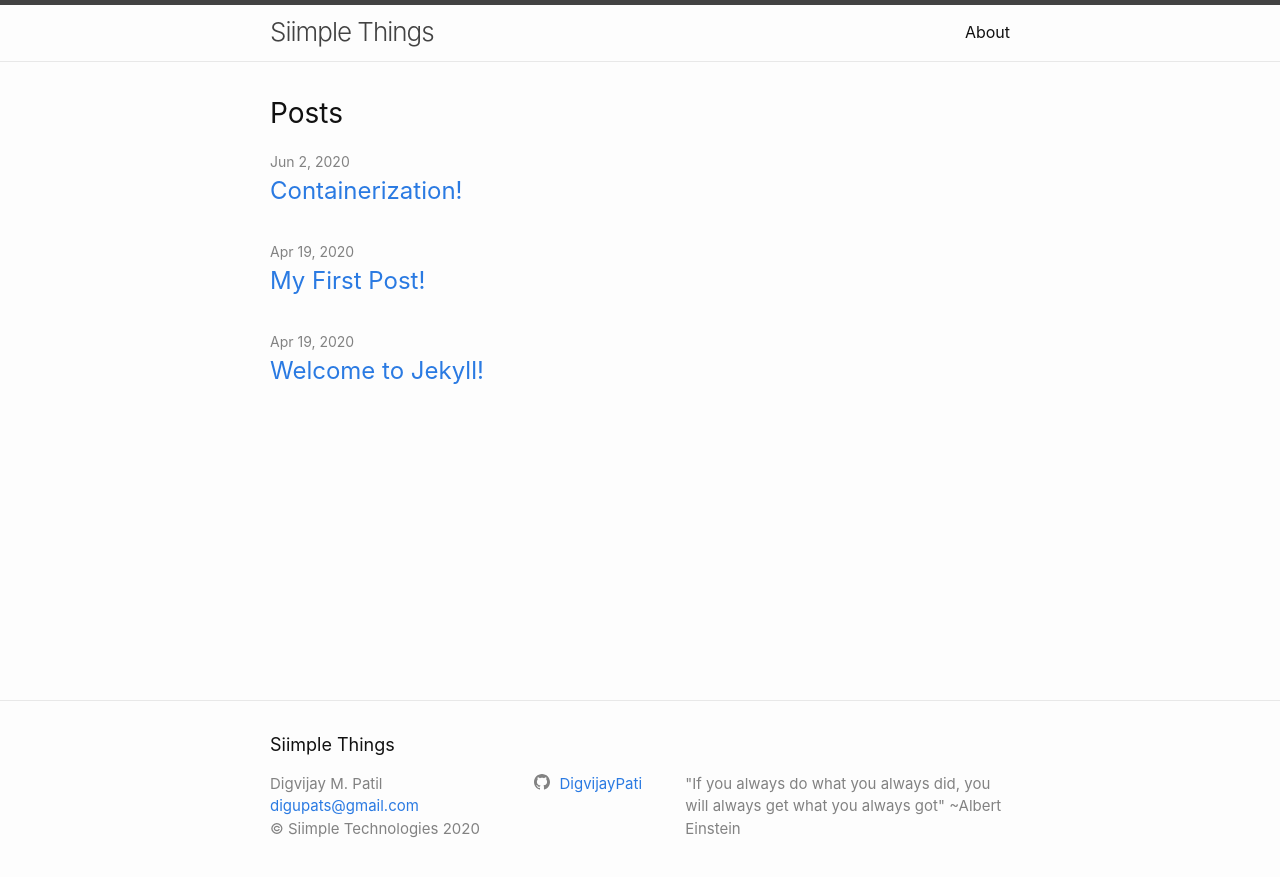
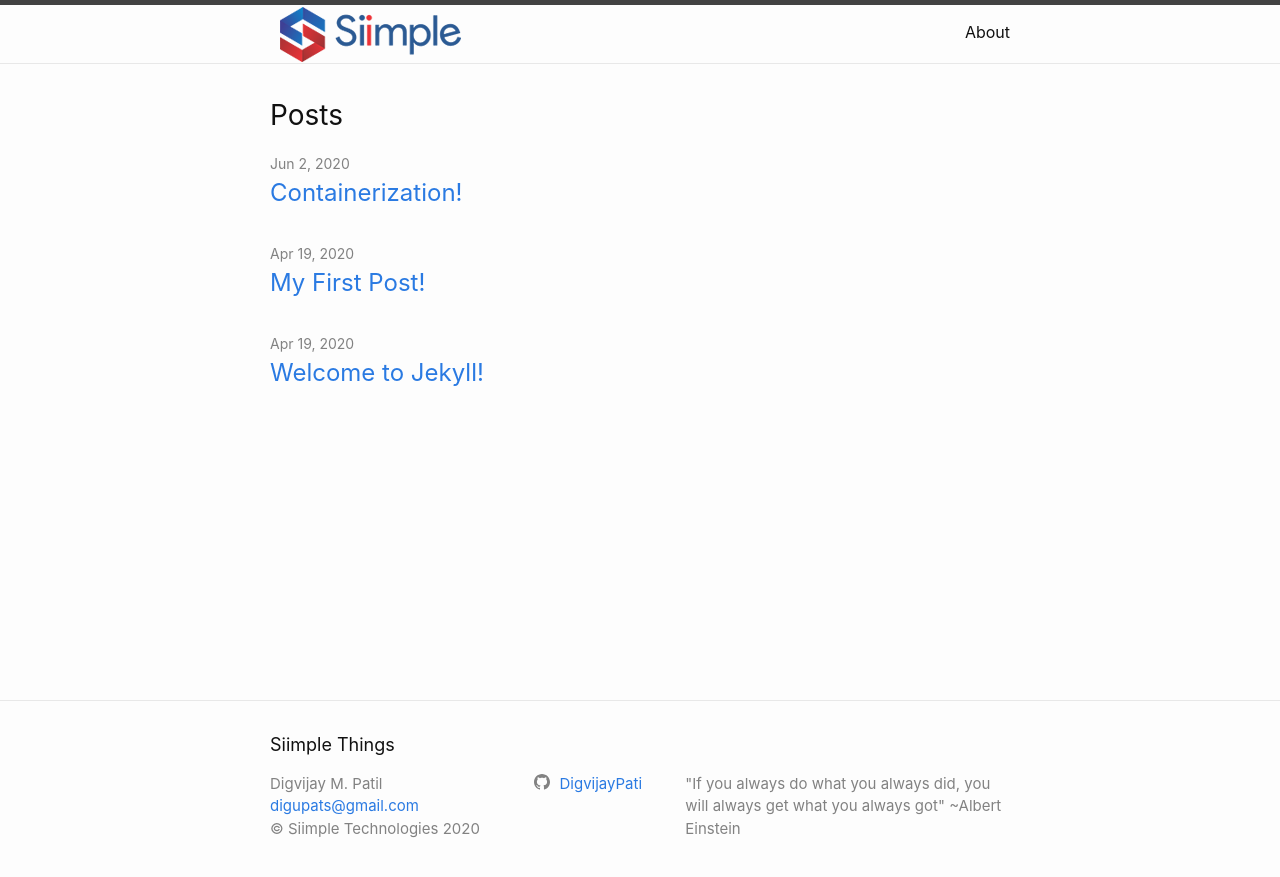
Before and after one commit to DigvijayPati/my-blog, a Jekyll site: the page built from index.markdown, in a window 1280 px wide. Shown: the top 877 px of the page. Built offline with Jekyll 4.4.1, drawn with Linux system fonts in a browser that asks for light colours.

Commit message:
added logo

```diff
--- a/_config.yml
+++ b/_config.yml
@@ -36,6 +36,7 @@
 # custom field
 copyright: "Siimple Technologies"
 
+title-logo: /images/title-logo.png
 
 # Build settings
 # Removed minima theme as it is regular theme.
--- a/_includes/header.html
+++ b/_includes/header.html
@@ -3,7 +3,21 @@
   <div class="wrapper">
     {%- assign default_paths = site.pages | map: "path" -%}
     {%- assign page_paths = site.header_pages | default: default_paths -%}
+
+    <!--Original title disply provided by minima theme
+
     <a class="site-title" rel="author" href="{{ "/" | relative_url }}">{{ site.title | escape }}</a>
+    -->
+
+    <!--Added logo on title page -->
+    <a class="site-title" rel="author" href="{{ "/" | relative_url }}">
+      {%- if site.title-logo | escape -%}
+      <img src="{{ site.title-logo | relative_url }}" alt="{ site.title | escape }}"></img>
+      {%- else -%}
+      {{ site.title | escape }}</a>
+      {%- endif -%}
+    </a>
+    <!--Added logo on title page -->
 
     {%- if page_paths -%}
       <nav class="site-nav">
```
Also changed, not shown: images/title-logo.png (added).
